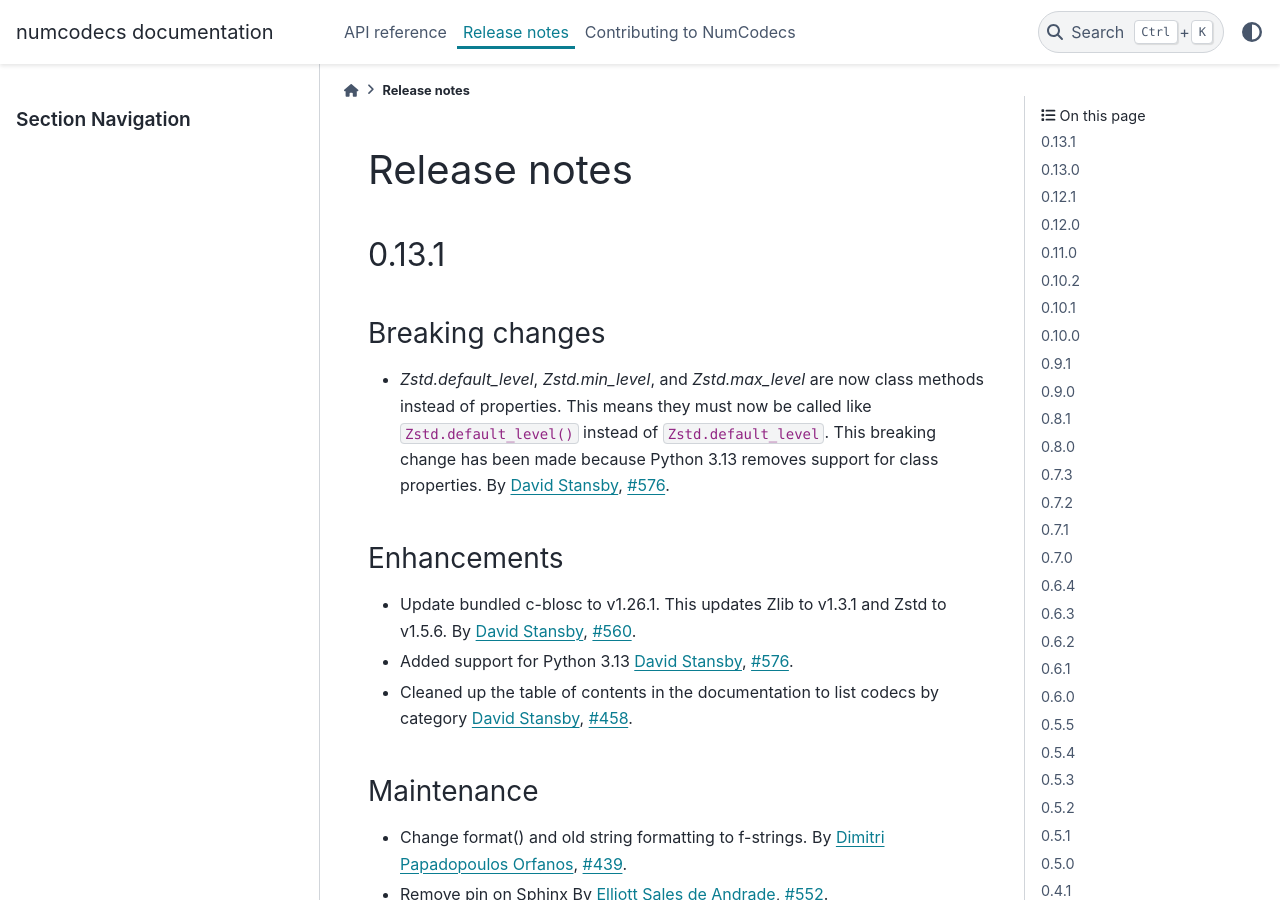
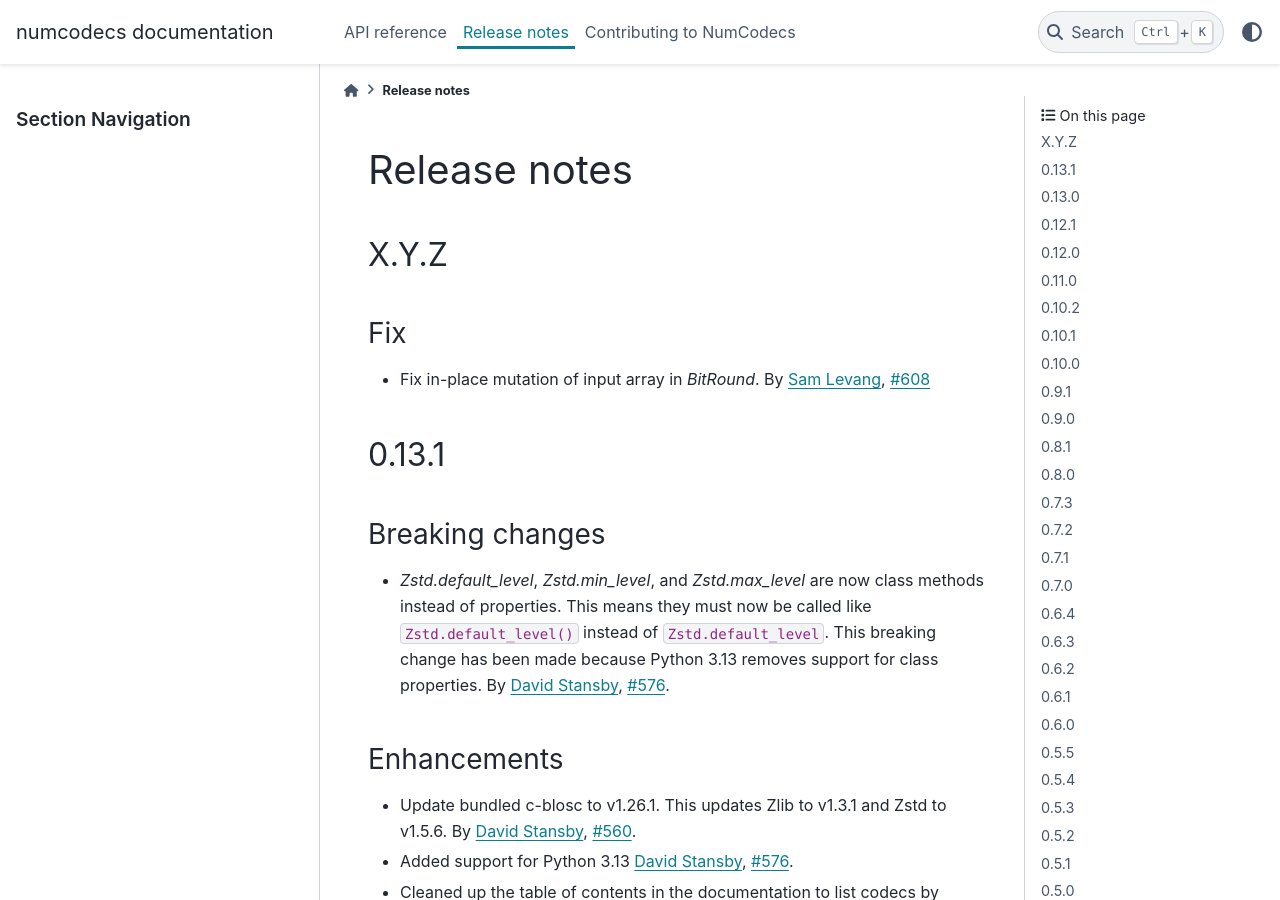
Before and after one commit to zarr-developers/numcodecs, a Sphinx documentation site: the page built from docs/release.rst, in a window 1280 px wide and 900 px high. Built offline with Sphinx 7.4.7 and the PyData theme 0.15.4, drawn with Linux system fonts in a browser that asks for light colours; the version number could not be read and is left out.

Commit message:
Release note for `BitRound` input mutation fix

```diff
--- a/docs/release.rst
+++ b/docs/release.rst
@@ -7,6 +7,14 @@ Release notes
     # re-indented so that it does not show up in the notes.
 
 .. _unreleased:
+
+X.Y.Z
+-----
+
+Fix
+~~~
+* Fix in-place mutation of input array in `BitRound`.
+  By :user:`Sam Levang <slevang>`, :issue:`608`
 
 0.13.1
 ------
```
